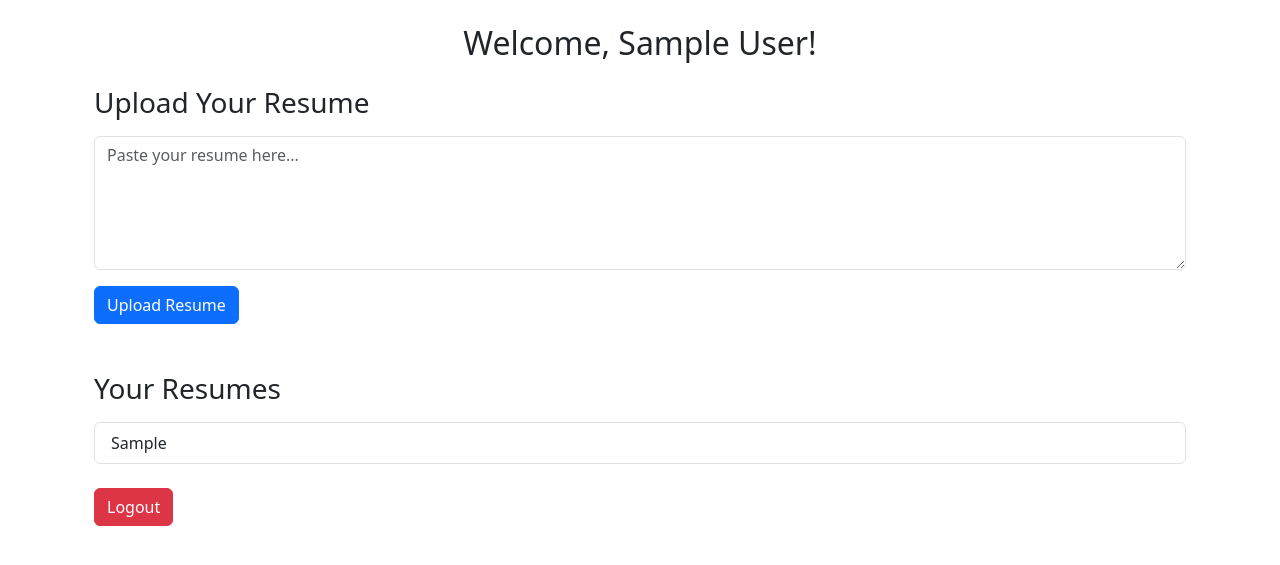
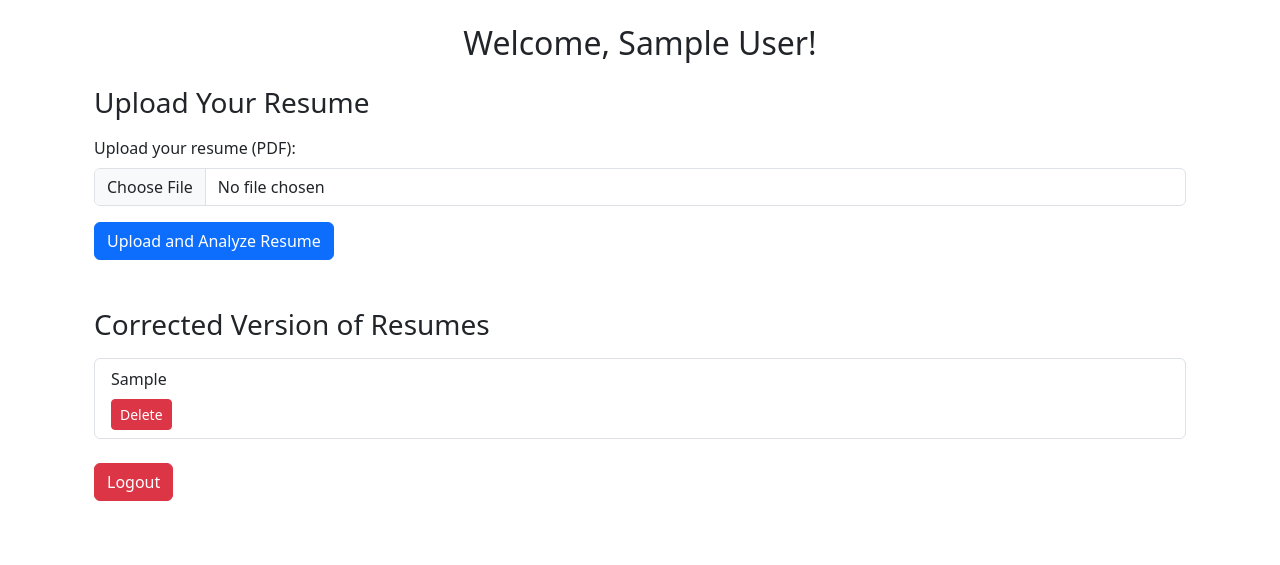
Before and after one commit to amirdhs/AI-Powered-Resume-Analyzer, a Flask app: page /dashboard in a window 1280 px wide. Shown: the part 56-621 px from the top of the page. Run offline with Flask 3, Linux system fonts and the light colour scheme; the visitor is signed in with stand-in values (Sample User, id 1); tables that the repository leaves empty hold one stand-in row (values such as "Sample post"); parts of the project's set-up code (start-up, migrations or seed data) failed here and were passed over.

Commit message:
Enhance resume upload functionality: switch to file input and display AI feedback with suggestions

```diff
--- a/templates/dashboard.html
+++ b/templates/dashboard.html
@@ -4,18 +4,42 @@
 <div class="container">
     <h2 class="text-center mb-4">Welcome, {{ name }}!</h2>
     <h3 class="mb-3">Upload Your Resume</h3>
-    <form method="POST" action="{{ url_for('dashboard') }}">
+    <form method="POST" action="{{ url_for('dashboard') }}" enctype="multipart/form-data">
     <div class="mb-3">
-            <textarea class="form-control" name="resume" rows="5" placeholder="Paste your resume here..." required></textarea>
+        <label for="resume" class="form-label">Upload your resume (PDF):</label>
+        <input type="file" class="form-control" name="resume" accept="application/pdf" required>
     </div>
-        <button type="submit" class="btn btn-primary">Upload Resume</button>
+    <button type="submit" class="btn btn-primary">Upload and Analyze Resume</button>
     </form>
 
-    <h3 class="mt-5 mb-3">Your Resumes</h3>
+    {% if feedback %}
+    <div class="mt-4">
+        <h3>AI Feedback</h3>
+        <div class="card">
+            <div class="card-body">
+                <p><strong>Score:</strong> {{ feedback.score }}</p>
+                <p><strong>Feedback:</strong> {{ feedback.feedback }}</p>
+                <p><strong>Best Matching Job Title:</strong> {{ feedback.best_match }}</p>
+                <p><strong>ATS Compatibility:</strong> {{ feedback.ats_compatibility }}</p>
+                <p><strong>Suggestions:</strong> {{ feedback.suggestions }}</p>
+            </div>
+        </div>
+    </div>
+    {% endif %}
+
+  <h3 class="mt-5 mb-3">Corrected Version of Resumes</h3>
 {% if resumes %}
     <ul class="list-group">
         {% for resume in resumes %}
-                <li class="list-group-item">{{ resume.resume }}</li>
+            <li class="list-group-item">
+                <div class="formatted-resume">
+                    {{ resume.resume | safe }}
+                </div>
+                <!-- Add a delete button with confirmation -->
+                <form method="POST" action="{{ url_for('delete_resume', resume_id=resume.id) }}" style="display: inline;" onsubmit="return confirm('Are you sure you want to delete this resume?');">
+                    <button type="submit" class="btn btn-danger btn-sm mt-2">Delete</button>
+                </form>
+            </li>
         {% endfor %}
     </ul>
 {% else %}
```
Lines whose indentation alone changed are shown as unchanged.
